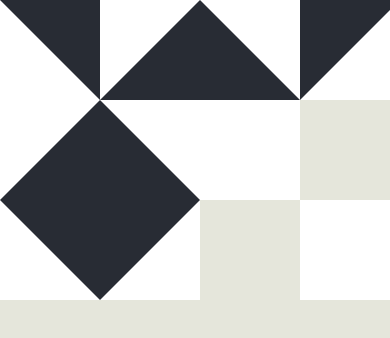
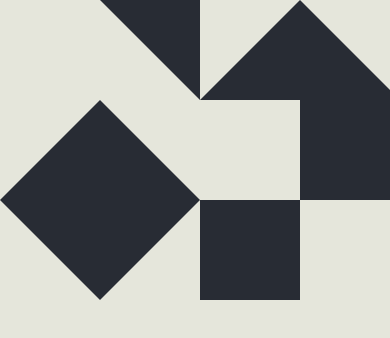
Before and after one commit to atomcorp/anni, a React (Create React App) app: page /tileexamples in a window 390 px wide. Shown: the top 338 px of the page. Built offline with nearby package versions, Linux system fonts and the light colour scheme.

Commit message:
make tiles responsive

```diff
--- a/src/Router.js
+++ b/src/Router.js
@@ -3,11 +3,13 @@ import {BrowserRouter, Route, Switch} from 'react-router-dom';
 
 import Home from './components/Home/Home';
 import TileExamples from './components/Tile/TileExamples';
+import BoardExample from './components/Board/BoardExample';
 
 const Router = () => (
   <BrowserRouter>
     <Switch>
       <Route path="/tileexamples" component={TileExamples} />
+      <Route path="/board" component={BoardExample} />
       <Route component={Home} />
     </Switch>
   </BrowserRouter>
--- a/src/components/Board/Board.js
+++ b/src/components/Board/Board.js
@@ -0,0 +1,16 @@
+import React from 'react';
+import css from './Board.module.css';
+
+import Tile from '../Tile/Tile';
+
+const Board = (props) => (
+  <div
+    style={{width: `${props.wide * 100}px`, height: `${props.tall * 100}px`}}
+  >
+    {Array.from(Array(props.wide * props.tall)).fill(
+      <Tile index={parseInt(Math.random() * 6, 10)} />
+    )}
+  </div>
+);
+
+export default Board;
--- /dev/null
+++ b/src/components/Board/Board.module.css
@@ -0,0 +1,4 @@
+.container {
+  display: flex;
+  flex-wrap: wrap;
+}
--- /dev/null
+++ b/src/components/Board/BoardExample.js
@@ -0,0 +1,10 @@
+import React from 'react';
+import Board from './Board';
+
+const BoardExample = (props) => (
+  <div>
+    <Board wide={6} tall={2} />
+  </div>
+);
+
+export default BoardExample;
--- a/src/components/Home/Home.js
+++ b/src/components/Home/Home.js
@@ -9,6 +9,9 @@ const Home = () => (
         <Link to="/">Home</Link>
       </li>
       <li>
+        <Link to="/board">Board</Link>
+      </li>
+      <li>
         <Link to="/tileexamples">Tile examples</Link>
       </li>
     </ul>
--- a/src/components/Tile/Tile.js
+++ b/src/components/Tile/Tile.js
@@ -3,6 +3,8 @@ import css from './Tile.module.css';
 
 import {shapeSwitch} from './helpers';
 
-const Tile = (props) => <div className={css[shapeSwitch(props.index)]} />;
+const Tile = (props) => (
+  <div className={`${css[shapeSwitch(props.index)]} ${css.tile}`} />
+);
 
 export default Tile;
--- a/src/components/Tile/Tile.module.css
+++ b/src/components/Tile/Tile.module.css
@@ -1,43 +1,27 @@
+.tile {
+  background: #282c34;
+  width: 100%;
+  height: 100%;
+}
+
 .northeast {
-  background: #fff;
-  width: 0;
-  height: 0;
-  border-top: 100px solid #282c34;
-  border-left: 100px solid transparent;
+  clip-path: polygon(0 0, 100% 100%, 100% 0);
 }
 
 .southeast {
-  background: #fff;
-  width: 0;
-  height: 0;
-  border-bottom: 100px solid #282c34;
-  border-left: 100px solid transparent;
+  clip-path: polygon(0 100%, 100% 100%, 100% 0);
 }
 
 .southwest {
-  background: #fff;
-  width: 0;
-  height: 0;
-  border-bottom: 100px solid #282c34;
-  border-right: 100px solid transparent;
+  clip-path: polygon(0 0, 0 100%, 100% 100%);
 }
 
 .northwest {
-  background: #fff;
-  width: 0;
-  height: 0;
-  border-top: 100px solid #282c34;
-  border-right: 100px solid transparent;
+  clip-path: polygon(0 100%, 100% 0, 0 0);
 }
 
 .empty {
-  width: 100px;
-  height: 100px;
-  background: #fff;
+  background: transparent;
 }
 
-.full {
-  width: 100px;
-  height: 100px;
-  background: #282c34;
-}
+.full {}
--- a/src/components/Tile/TileExamples.module.css
+++ b/src/components/Tile/TileExamples.module.css
@@ -1,9 +1,12 @@
 .row {
   display: flex;
+  height: 100px;
+  width: 600px;
 }
 
 .grid {
   width: 800px;
+  height: 200px;
   display: grid;
   grid-template-columns: repeat(8, 100px);
   grid-template-rows: auto;
```
